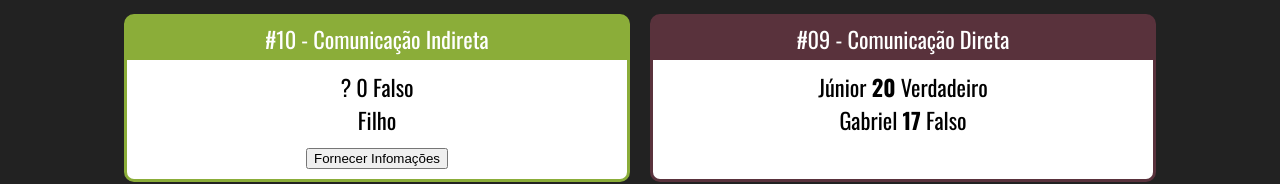
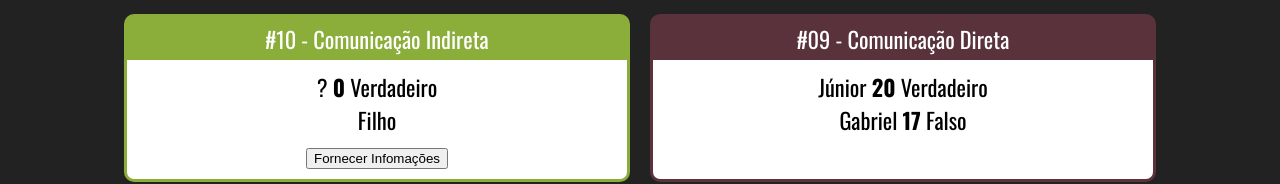
Before and after one commit to Gui-Angelo-Silva/Curso-React, a React (Create React App) app: page / in a window 1280 px wide. Shown: the part 122-306 px from the top of the page. Built offline with nearby package versions, Linux system fonts and the light colour scheme.

Commit message:
Aula 36 - Curso-React

```diff
--- a/src/components/comunicacao/IndiretaFilho.jsx
+++ b/src/components/comunicacao/IndiretaFilho.jsx
@@ -2,11 +2,15 @@
 
 export default props => {
     const cb = props.quandoClicar
+    const min = 50
+    const max = 70
+    const gerarIdade = () => parseInt(Math.random() * (20)) + 50
+    const gerarNerd = () => Math.random() > 0.5
 
     return (
         <div>
             <div>Filho</div>
-            <button onClick={_ => cb('João', 53, true)}>
+            <button onClick={_ => cb('João', gerarIdade(), gerarNerd)}>
                 Fornecer Infomações
             </button>
         </div>
--- a/src/components/comunicacao/IndiretaPai.jsx
+++ b/src/components/comunicacao/IndiretaPai.jsx
@@ -1,26 +1,24 @@
-import React from 'react'
+import React, { useState } from 'react'
 import IndiretaFilho from './IndiretaFilho'
 
 export default props => {
-    let nome = '?'
-    let idade = 0
-    let nerd = false
+    let [nome, setNome] = useState('?')
+    let [idade, setIdade] = useState(0)
+    let [nerd, setNerd] = useState('?')
     //nome idade nerd
 
-    function fornecerInformacoes(nomeParam, idadeParam, nerdParam){
-        nome = nomeParam
-        idade = idadeParam
-        nerd = nerdParam
-
-        console.log(nomeParam, idadeParam, nerdParam)
+    function fornecerInformacoes(nome, idade, nerd){
+        setNome(nome)
+        setIdade(idade)
+        setNerd(nerd)
     }
 
     return (
         <div>
             <div>
                 <span>{ nome } </span>
-                <span>{ idade } </span>
-                <span>{ nerd ? 'Verdadeiro' : 'Falso'} </span>
+                <span><strong>{ idade }</strong></span>
+                <span> { nerd ? 'Verdadeiro' : 'Falso'} </span>
             </div>
             <IndiretaFilho quandoClicar={ fornecerInformacoes }></IndiretaFilho>
         </div>
```
